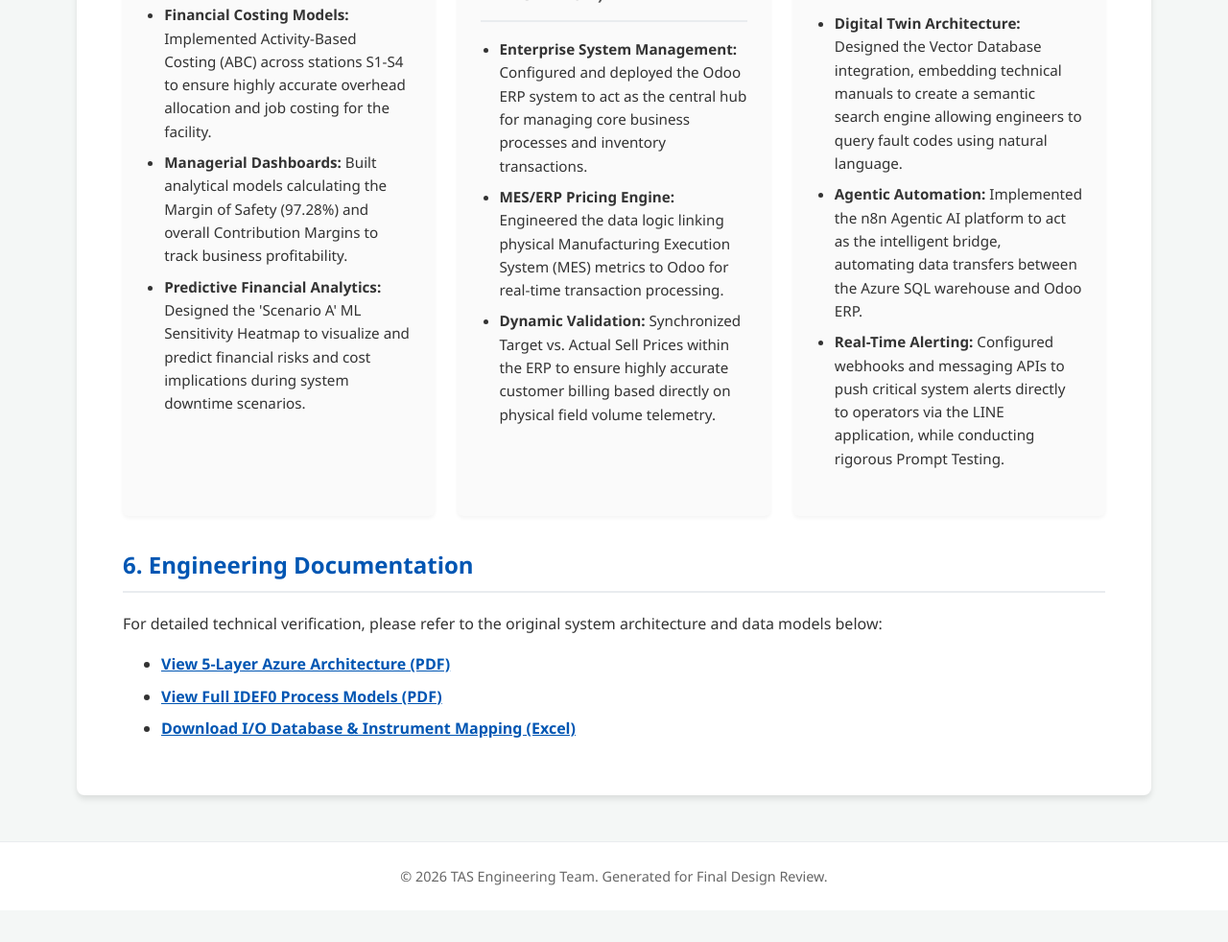
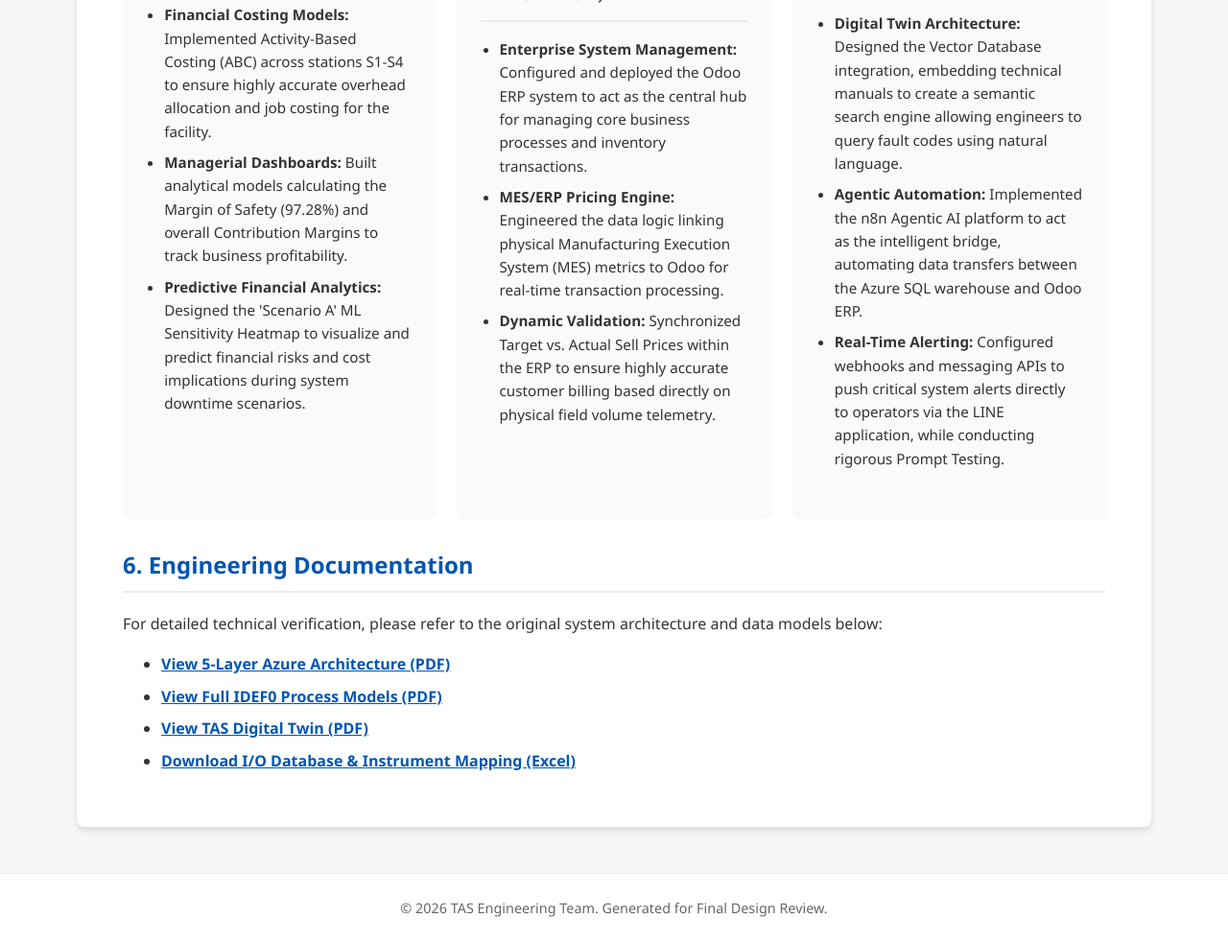
Before and after one commit to phuripatnilrueang-prog/Web-Report, a plain HTML site: page index.html in a window 1280 px wide. Shown: the part 5985-6967 px from the top of the page at 96% size. Before the commit the page ends 6934 px from the top, so only its background shows below. Drawn offline with Linux system fonts and the light colour scheme.

Commit message:
Add link to TAS Digital Twin PDF in index.html

```diff
--- a/index.html
+++ b/index.html
@@ -316,6 +316,7 @@
     <ul>
         <li><a href="data-architecture.pdf" target="_blank" style="color: var(--primary-color); font-weight: bold;">View 5-Layer Azure Architecture (PDF)</a></li>
         <li><a href="IDEF0.pdf" target="_blank" style="color: var(--primary-color); font-weight: bold;">View Full IDEF0 Process Models (PDF)</a></li>
+        <li><a href="DigitalTwin-Design.pdf" target="_blank" style="color: var(--primary-color); font-weight: bold;">View TAS Digital Twin (PDF)</a></li>
         <li><a href="IO-database.xlsx" target="_blank" style="color: var(--primary-color); font-weight: bold;">Download I/O Database & Instrument Mapping (Excel)</a></li>
     </ul>
 
```
